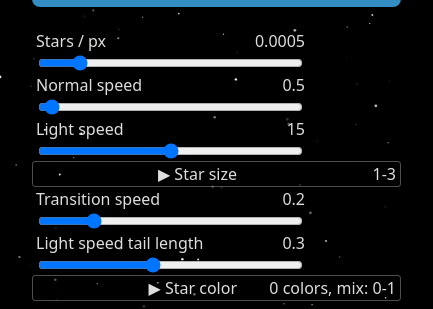
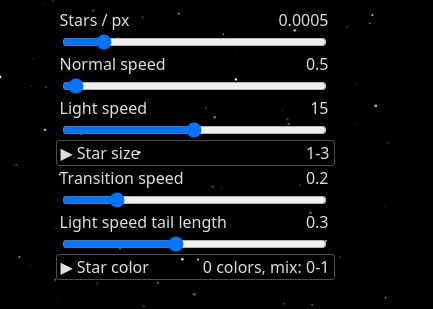
Before and after one commit to gVguy/thru-space, a website built with Vite: page index.html in a window 390 px wide. Shown: the part 296-605 px from the top of the page, 433 px wide, since content can reach past the window. Built offline with nearby package versions, Linux system fonts and the light colour scheme.

Commit message:
fix demo on mobile

```diff
--- a/src/demo/controls/creators/color.ts
+++ b/src/demo/controls/creators/color.ts
@@ -7,6 +7,7 @@ export type ColorControl = Control<{
 export function createColor(control: ColorControl) {
   const input = document.createElement('input')
   input.type = 'color'
+  input.className = 'color'
 
   addCommonChangeListener(control, input)
 
--- a/src/demo/controls/creators/range.ts
+++ b/src/demo/controls/creators/range.ts
@@ -10,11 +10,14 @@ export type RangeControl = Control<{
 export function createRange(control: RangeControl) {
   const input = document.createElement('input')
   input.type = 'range'
+  input.className = 'range'
   input.max = String(control.max)
   input.min = String(control.min)
   input.step = String(control.step)
 
   const valueDisplay = document.createElement('span')
+  valueDisplay.className = 'value-display'
+
   input.addEventListener('input', (e) => {
     const target = e.target as HTMLInputElement
     valueDisplay.textContent = target.value
--- a/src/demo/style.css
+++ b/src/demo/style.css
@@ -102,6 +102,9 @@ button.secondary {
 #opts details:open summary {
   border-bottom: 1px solid rgba(255,255,255,0.3);
 }
+#opts details summary::-webkit-details-marker {
+  display: none;
+}
 
 #opts details,
 #opts .label,
@@ -124,15 +127,22 @@ button.secondary {
   grid-column: 2 / span 2;
 }
 @media screen and (max-width: 500px) {
-  #opts .label {
-    display: grid;
+  #opts .label  {
     grid-template-columns: 200px 69px;
   }
-  #opts input {
+  #opts summary  {
+    grid-template-columns: 120px 149px;
+  }
+  #opts input.range {
     grid-column: 1 / span 2;
   }
-  #opts span {
+  #opts .value-display {
     text-align: right;
+  }
+  #opts select,
+  #opts details summary .value-display,
+  #opts .color-array {
+    grid-column: 2;
   }
 }
 
@@ -149,7 +159,6 @@ button.secondary {
   align-items: center;
 }
 #opts .color-array li button {
-  /* background: none; */
   padding: 0 6px;
   height: 100%;
 }
```
